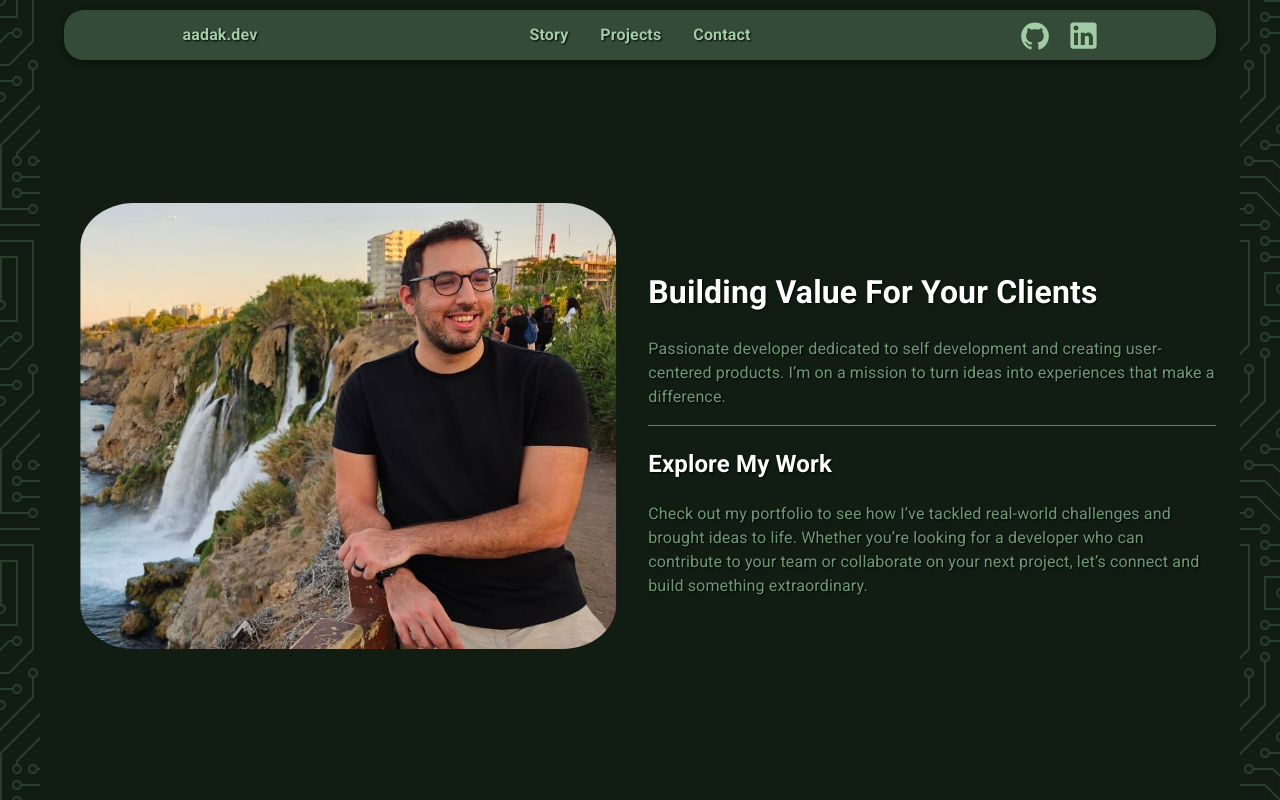
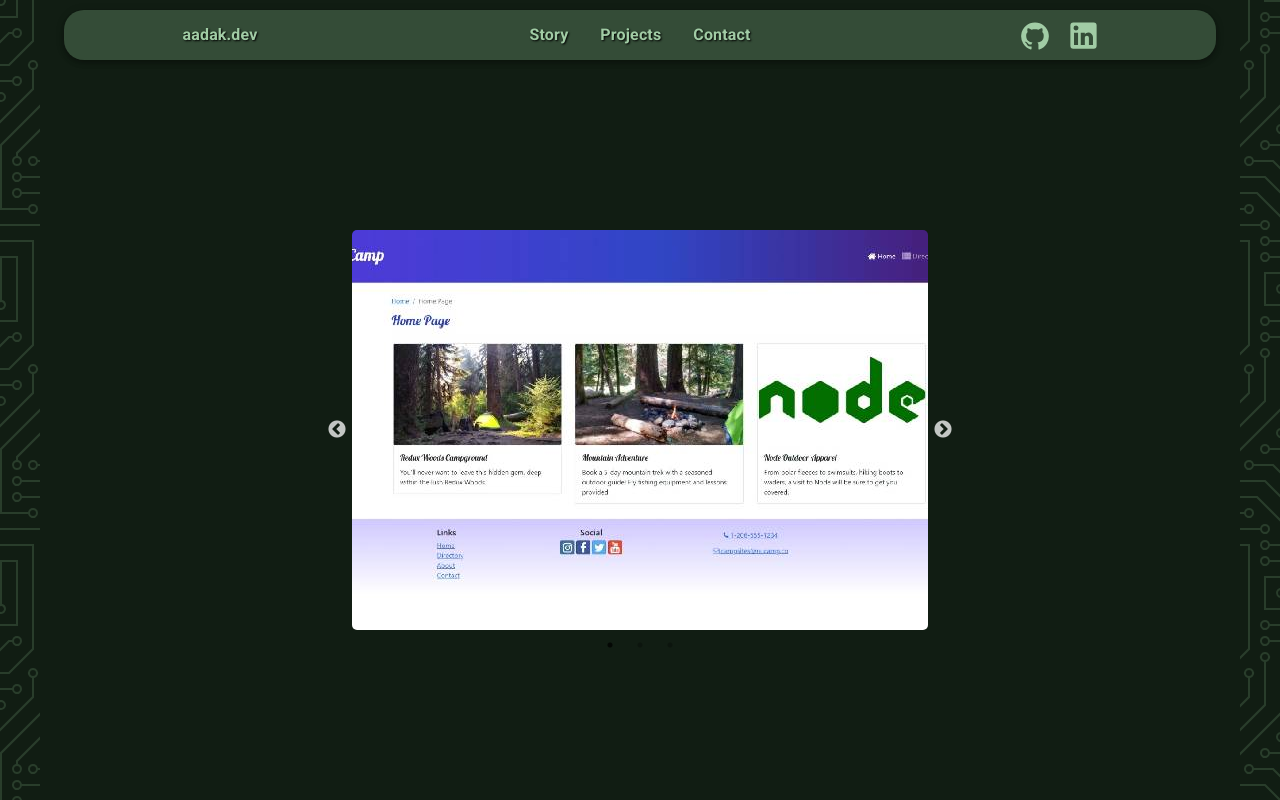
Before and after one commit to aadak99/aadak-portfolio, a React (Vite) app: page /#/projects in a window 1280 px wide. Built offline with nearby package versions, Linux system fonts and the light colour scheme.

Commit message:
Updated browserrouter to hash router due to github pages 404 error, and fixed up project page presentation of carousel

```diff
--- a/index.html
+++ b/index.html
@@ -16,7 +16,17 @@
       rel="stylesheet"
       href="https://fonts.googleapis.com/css2?family=Roboto:wght@300;400;500;700&display=swap"
     />
-
+    <link
+      rel="stylesheet"
+      type="text/css"
+      charset="UTF-8"
+      href="https://cdnjs.cloudflare.com/ajax/libs/slick-carousel/1.6.0/slick.min.css"
+    />
+    <link
+      rel="stylesheet"
+      type="text/css"
+      href="https://cdnjs.cloudflare.com/ajax/libs/slick-carousel/1.6.0/slick-theme.min.css"
+    />
   </head>
   <body>
     <div id="root"></div>
--- a/package.json
+++ b/package.json
@@ -19,7 +19,9 @@
     "@mui/material": "^6.1.6",
     "react": "^18.3.1",
     "react-dom": "^18.3.1",
-    "react-router-dom": "^7.0.1"
+    "react-router-dom": "^7.0.1",
+    "react-slick": "^0.30.2",
+    "slick-carousel": "^1.8.1"
   },
   "devDependencies": {
     "@eslint/js": "^9.13.0",
--- a/src/App.jsx
+++ b/src/App.jsx
@@ -1,8 +1,5 @@
-import Container from '@mui/material/Container'
-import {
-  createBrowserRouter,
-  RouterProvider,
-} from 'react-router-dom';
+import Container from '@mui/material/Container';
+import { HashRouter, Routes, Route} from 'react-router-dom';
 import Home from './pages/HomePage';
 import Story from './pages/StoryPage';
 import Project from './pages/ProjectPage';
@@ -11,7 +8,6 @@ import { createTheme, ThemeProvider } from "@mui/material/styles";
 import { CssBaseline } from '@mui/material';
 
 function App() {
-
   const theme = createTheme({
     components: {
       MuiCssBaseline: {
@@ -28,36 +24,21 @@ function App() {
     },
   });
 
-
-  const router = createBrowserRouter([
-    {
-      path: "/",
-      element: <Home />
-    },
-    {
-      path: "/story",
-      element: <Story />
-    },
-    {
-      path: "/projects",
-      element: <Project />
-    },
-    {
-      path: "/contact",
-      element: <Contact />
-    },
-  ])
-
-
-
   return (
     <ThemeProvider theme={theme}>
       <CssBaseline />
-      <Container maxWidth='lg' sx={{bgcolor: '#111D13'}}>
-        <RouterProvider router={router} />
-      </Container>
+      <HashRouter basename="/">
+        <Container maxWidth='lg' sx={{bgcolor: '#111D13'}}>
+          <Routes>
+            <Route path="/" element={<Home />} />
+            <Route path="/story" element={<Story />} />
+            <Route path="/projects" element={<Project />} />
+            <Route path="/contact" element={<Contact />} />
+          </Routes>
+        </Container>
+      </HashRouter>
     </ThemeProvider>
-  )
-};
+  );
+}
 
-export default App
+export default App;
--- /dev/null
+++ b/src/components/ProjectCarousel.jsx
@@ -0,0 +1,86 @@
+import Slider from "react-slick";
+import { Box } from "@mui/material";
+import { Button } from "@mui/material";
+
+
+function MultipleItems() {
+  const settings = {
+    dots: true,
+    infinite: true,
+    speed: 500,
+    slidesToShow: 1,
+    slidesToScroll: 1
+  };
+
+  return (
+    <div className="slider-container">
+      <Slider {...settings}>
+        <div >
+        <Box
+          bgcolor={'teal'}
+          height={'400px'}
+          textAlign={'center'}
+          justifyContent={'center'}
+          alignContent={'center'}
+          borderRadius={'5px'}
+          sx={{
+            backgroundImage: 'url("/NucampGrounds.jpg")'
+          }}
+          >
+            <Button
+            sx={{
+              height: '400px',
+              width: '576px'
+            }}
+            >
+
+              </Button>
+          </Box>
+        </div>
+        <div>
+          <Box
+          bgcolor={'gray'}
+          height={'400px'}
+          textAlign={'center'}
+          justifyContent={'center'}
+          alignContent={'center'}
+          borderRadius={'5px'}
+          >
+            <Button
+            h
+            sx={{
+              height: '400px',
+              width: '576px',
+              color: 'black'
+            }}
+            >
+              Test 2
+              </Button>
+          </Box>
+        </div>
+        <div>
+        <Box
+          bgcolor={'black'}
+          height={'400px'}
+          textAlign={'center'}
+          justifyContent={'center'}
+          alignContent={'center'}
+          borderRadius={'5px'}
+          >
+            <Button
+            sx={{
+              height: '400px',
+              width: '576px',
+              color: 'red'
+            }}
+            >
+              Test 3
+              </Button>
+          </Box>
+        </div>
+      </Slider>
+    </div>
+  );
+}
+
+export default MultipleItems;
--- a/src/pages/ContactPage.jsx
+++ b/src/pages/ContactPage.jsx
@@ -21,7 +21,7 @@ export default function Contact() {
                         alignContent={'center'}
                         width={'50%'}
                         padding={"1em"}
-                        color={'#709775'}
+                        color={'rgba(161, 204, 165, 1)'}
                     >
                         Contact
                     </Box>
--- a/src/pages/ProjectPage.jsx
+++ b/src/pages/ProjectPage.jsx
@@ -1,31 +1,32 @@
 import Header from "../components/HeaderNav"
-import { Box, Divider } from "@mui/material";
-import Stack from '@mui/material/Stack';
+import { Box } from "@mui/material";
+import MultipleItems from "../components/ProjectCarousel";
 
 export default function Project() {
     return (
         <>
             <Box height={'10px'}></Box>
             <Header />
-            <Stack
-                direction= "row"
-                spacing={2}
+            <Box
             height={'calc(100vh - 60px)'}
             justifyContent={'center'}
-                alignItems={'center'}
-                width={'100%'}
+            alignContent={'center'}
             >
             <Box
+            height={'50%'}
+
             display={'flex'}
+            flexDirection={'column'}
+            alignContent={'center'}
             justifyContent={'center'}
-                        alignContent={'center'}
             width={'50%'}
-                        padding={"1em"}
-                        color={'#709775'}
+            margin={'auto'}
             >
-                        Project
+            <MultipleItems />
             </Box>
-            </Stack>
+            </Box>
+
+
         </>
     )
 }
--- a/src/pages/StoryPage.jsx
+++ b/src/pages/StoryPage.jsx
@@ -21,7 +21,7 @@ export default function Story() {
                         alignContent={'center'}
                         width={'50%'}
                         padding={"1em"}
-                        color={'#709775'}
+                        color={'rgba(161, 204, 165, 1)'}
                     >
                         Story
                     </Box>
```
Also changed, not shown: public/NucampGrounds.jpg (added), 1 other file (tests, documents, lock files or other folders). Lines whose indentation alone changed are shown as unchanged.
